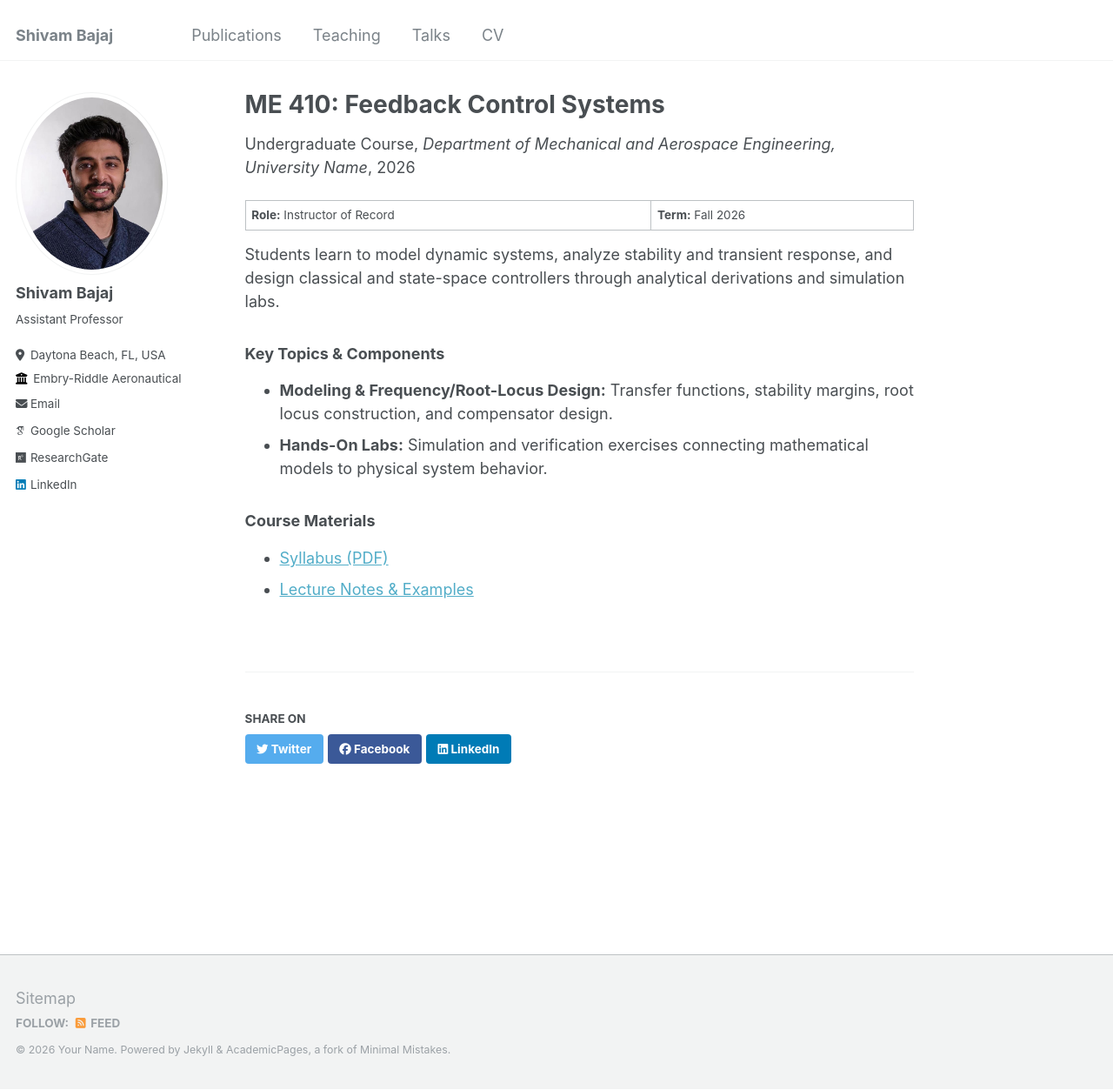
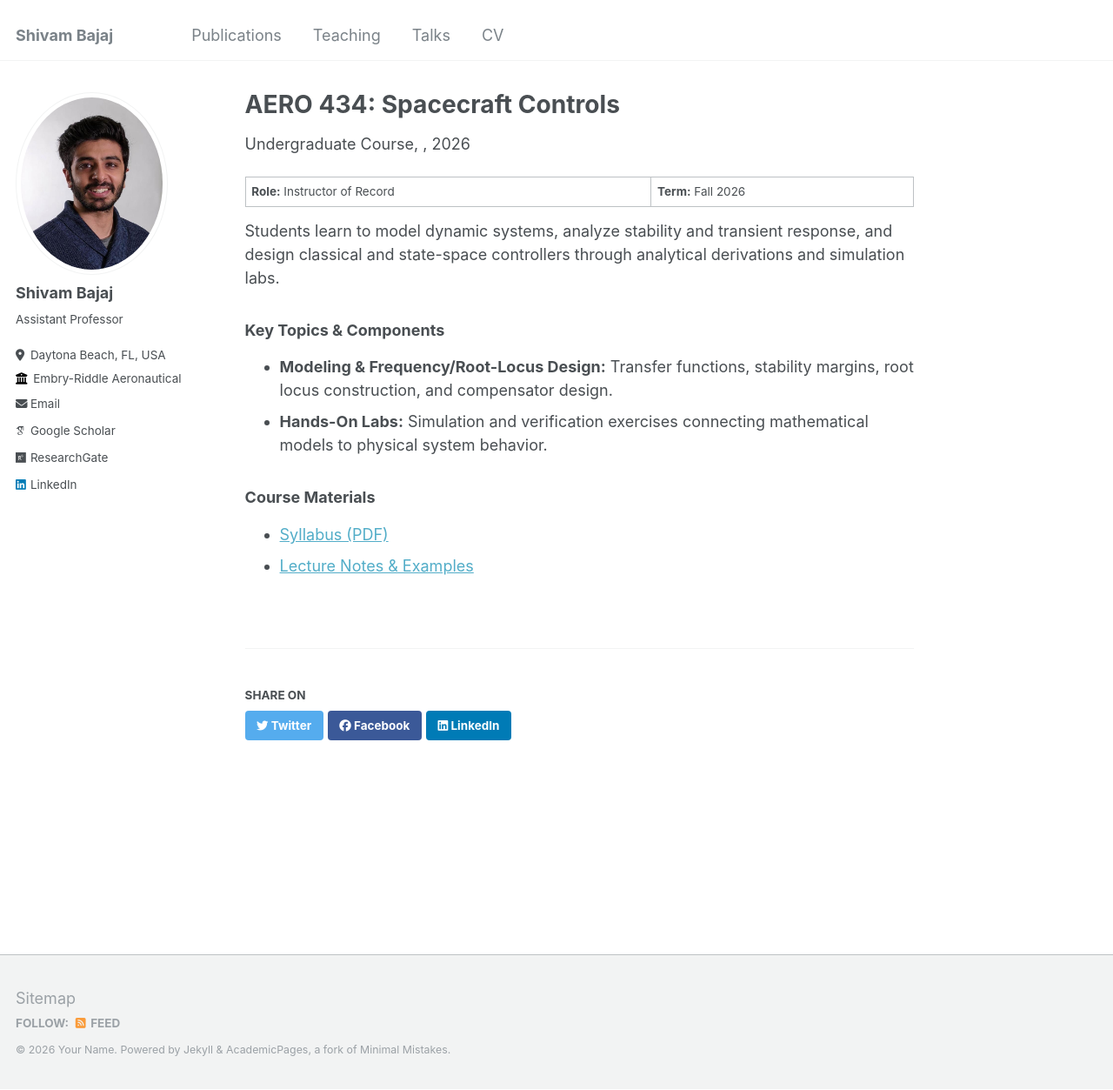
Before and after one commit to shivambajaj08/shivambajaj08.github.io, a Jekyll site: the page built from _teaching/2014-spring-teaching-1.md, in a window 1280 px wide and 1253 px high. Shown: the whole window at 87% size. Built offline with Jekyll 4.4.1, drawn with Linux system fonts in a browser that asks for light colours; some web fonts are replaced.

Commit message:
Update 2014-spring-teaching-1.md

```diff
--- a/_teaching/2014-spring-teaching-1.md
+++ b/_teaching/2014-spring-teaching-1.md
@@ -1,11 +1,11 @@
 ---
-title: "ME 410: Feedback Control Systems"
+title: "AERO 434: Spacecraft Controls"
 collection: teaching
 type: "Undergraduate Course"
 permalink: /teaching/2026-fall-me-410
-venue: "Department of Mechanical and Aerospace Engineering, University Name"
-date: 2026-08-24
-location: "City, State"
+// venue: "Department of Aerospace Engineering, University Name"
+// date: 2026-08-24
+// location: "City, State"
 ---
 
 **Role:** Instructor of Record | **Term:** Fall 2026
```
